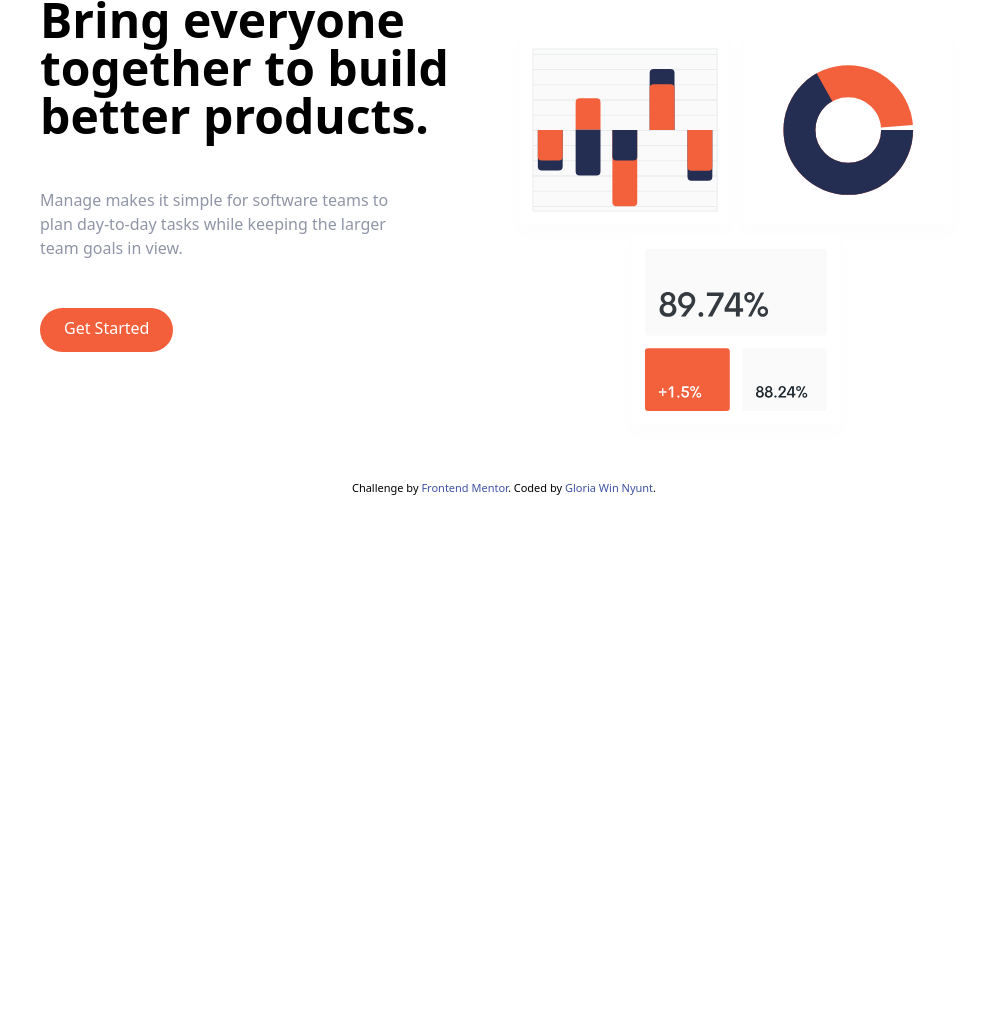
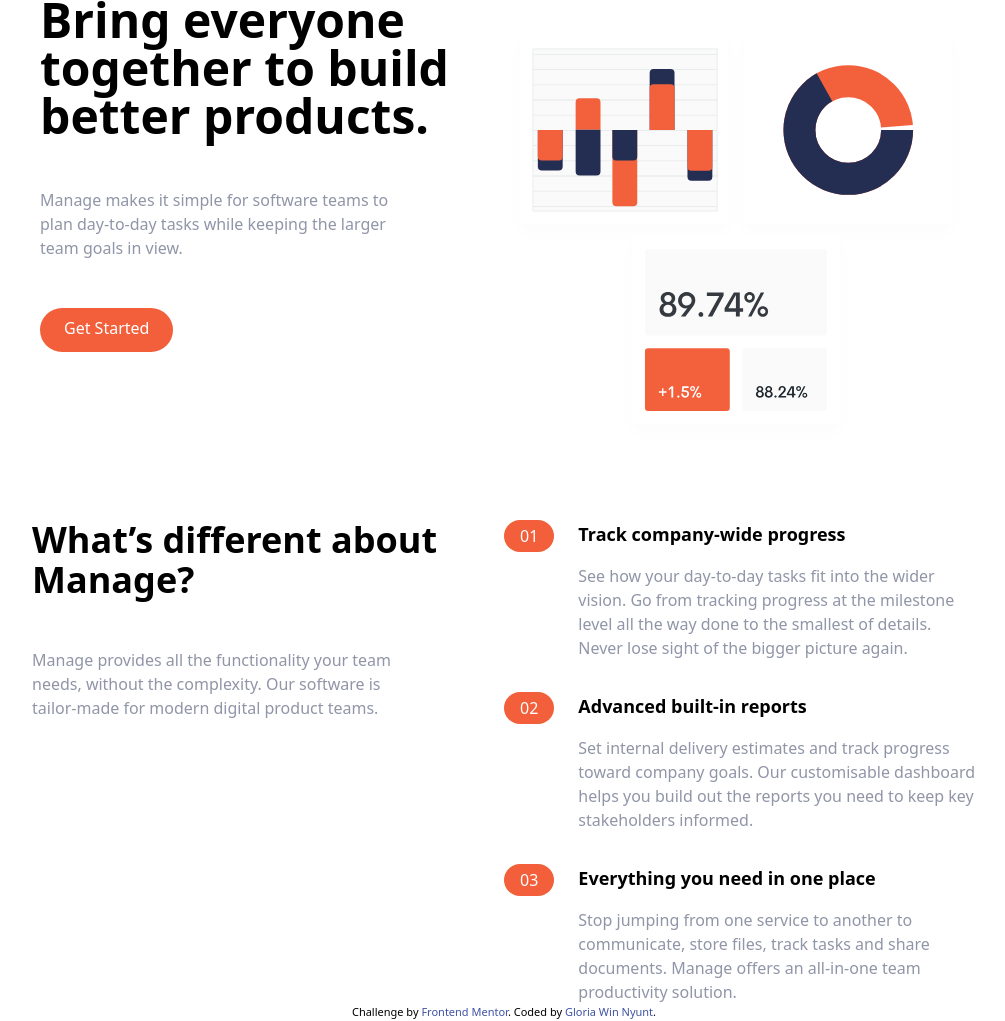
Before and after one commit to gloriabee/Manage-Landing-Page, a website: page index.html in a window 1280 px wide. Shown: the part 136-1157 px from the top of the page, without its empty margins (136-1141 px from the left). Before the commit the page ends 800 px from the top, so only its background shows below. Drawn offline with Linux system fonts and the light colour scheme.

Commit message:
features section added

```diff
--- a/index.html
+++ b/index.html
@@ -41,7 +41,6 @@
   </nav>
 
   <!--Hero section-->
-
   <section id="hero">
     <div class="container flex flex-col-reverse items-center px-6 mx-auto mt-10 space-y-0 md:space-y-0 md:flex-row ">
       <!--left item-->
@@ -69,36 +68,132 @@
   </section>
 
 
+  <!--Feature section-->
+  <section id="feature">
+    <div class="container flex flex-col px-4 mx-auto mt-10 space-y-12 md:space-y-0 md:flex-row">
+      <!--left item-->
+      <div class="flex flex-col space-y-12 md:w-1/2">
+        <h2 class="max-w-md  font-bold text-4xl text-center md:text-left">
+          What’s different about Manage?
+        </h2>
+
+        <p class="max-w-sm text-center  text-darkGrayishBlue md:text-left">
+          Manage provides all the functionality your team needs, without
+          the complexity. Our software is tailor-made for modern digital
+          product teams.
+        </p>
+      </div>
+
+      <!--right item-->
+      <div class="space-y-8 md:w-1/2">
+
+        <!--list item 1-->
+        <div class="flex flex-col space-y-3 md:space-y-0 md:space-x-6 md:flex-row">
+          <!--heading-->
+          <div class="bg-brightRedSupLight rounded-l-full md:bg-transparent">
+            <div class="flex items-center space-x-2">
+              <div class="px-4 py-2 text-white rounded-full md:py-1 bg-brightRed">
+                01
+              </div>
+              <h3 class="text-base font-bold md:mb-4 md:hidden">
+                Track company-wide progress
+              </h3>
+            </div>
+        </div>
+
+        <!--body-->
+       <div>
+        <h3 class="hidden mb-4 text-lg font-bold md:block">
+          Track company-wide progress
+        </h3>
+        <p class="text-darkGrayishBlue">
+          See how your day-to-day tasks fit into the wider vision. Go from
+          tracking progress at the milestone level all the way done to the
+          smallest of details. Never lose sight of the bigger picture again.
+        </p>
+       </div>
+
+
+
+      </div>
+
+       <!--list item 2-->
+       <div class="flex flex-col space-y-3 md:space-y-0 md:space-x-6 md:flex-row">
+        <!--heading-->
+        <div class="bg-brightRedSupLight rounded-l-full md:bg-transparent">
+          <div class="flex items-center space-x-2">
+            <div class="px-4 py-2 text-white rounded-full md:py-1 bg-brightRed">
+              02
+            </div>
+            <h3 class="text-base font-bold md:mb-4 md:hidden">
+              Advanced built-in reports
+            </h3>
+          </div>
+      </div>
+
+      <!--body-->
+     <div>
+      <h3 class="hidden mb-4 text-lg font-bold md:block">
+        Advanced built-in reports
+      </h3>
+      <p class="text-darkGrayishBlue">
+        Set internal delivery estimates and track progress toward company
+  goals. Our customisable dashboard helps you build out the reports
+  you need to keep key stakeholders informed.
+      </p>
+     </div>
+
+
+
+    </div>
+
+     <!--list item 1-->
+     <div class="flex flex-col space-y-3 md:space-y-0 md:space-x-6 md:flex-row">
+      <!--heading-->
+      <div class="bg-brightRedSupLight rounded-l-full md:bg-transparent">
+        <div class="flex items-center space-x-2">
+          <div class="px-4 py-2 text-white rounded-full md:py-1 bg-brightRed">
+            03
+          </div>
+          <h3 class="text-base font-bold md:mb-4 md:hidden">
+            Everything you need in one place
+          </h3>
+        </div>
+    </div>
+
+    <!--body-->
+   <div>
+    <h3 class="hidden mb-4 text-lg font-bold md:block">
+      Everything you need in one place
+    </h3>
+    <p class="text-darkGrayishBlue">
+      Stop jumping from one service to another to communicate, store files,
+  track tasks and share documents. Manage offers an all-in-one team
+  productivity solution.
+    </p>
+   </div>
+
+
+
+  </div>
+    </div>
+  </section>
   <!--
 
 
 
 
-  Get Started
 
-  What’s different about Manage?
 
-  Manage provides all the functionality your team needs, without
-  the complexity. Our software is tailor-made for modern digital
-  product teams.
 
-  01
-  Track company-wide progress
-  See how your day-to-day tasks fit into the wider vision. Go from
-  tracking progress at the milestone level all the way done to the
-  smallest of details. Never lose sight of the bigger picture again.
 
-  02
-  Advanced built-in reports
-  Set internal delivery estimates and track progress toward company
-  goals. Our customisable dashboard helps you build out the reports
-  you need to keep key stakeholders informed.
 
-  03
-  Everything you need in one place
-  Stop jumping from one service to another to communicate, store files,
-  track tasks and share documents. Manage offers an all-in-one team
-  productivity solution.
+
+
+
+
+
+
 
   What they’ve said
 
```
Also changed, not shown: css/main.css.
